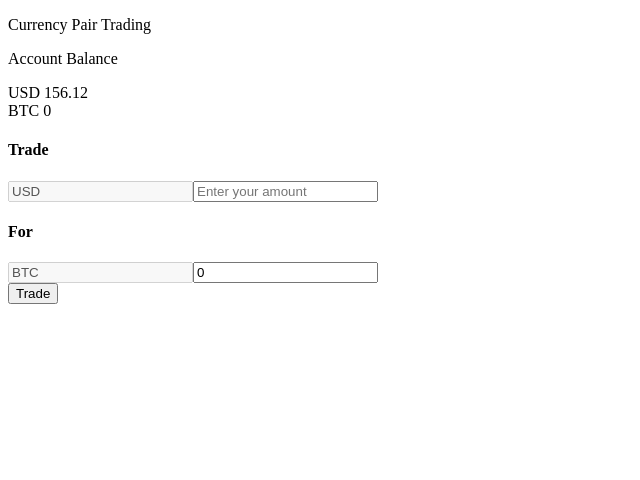
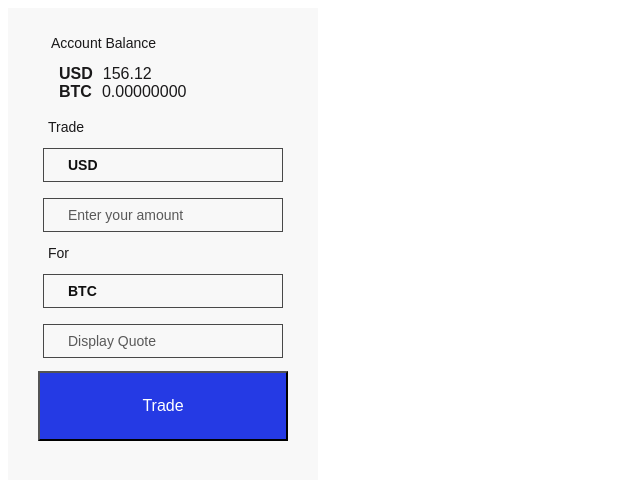
Before and after one commit to umakajan/currency-pair-trading, a React app: page / in a window 1280 px wide. Shown: the top 480 px of the page, without its empty margins (0-640 px from the left). Built offline with nearby package versions, Linux system fonts and the light colour scheme; no server answers.

Commit message:
add styles to app

```diff
--- a/src/components/App.jsx
+++ b/src/components/App.jsx
@@ -20,7 +20,7 @@ class App extends React.Component {
         [SYMBOL]: null,
       },
       amount: '',
-      quote: 0,
+      quote: '',
     };
 
     this.handleTradeInput = this.handleTradeInput.bind(this);
@@ -39,7 +39,7 @@ class App extends React.Component {
   getQuote(amount) {
     const { lastPrice } = this.state;
 
-    return lastPrice[config.symbol] && amount/lastPrice[config.symbol];
+    return lastPrice[config.symbol] && amount / lastPrice[config.symbol];
   }
 
 
@@ -64,7 +64,7 @@ class App extends React.Component {
 
     this.setState({
       amount: event.target.value,
-      quote: this.getQuote(event.target.value),
+      quote: event.target.value ? this.getQuote(event.target.value).toFixed(8) : '',
     });
 
   }
@@ -93,37 +93,50 @@ class App extends React.Component {
     const { accountBalance: { USD, BTC }, quote, amount } = this.state;
 
     return (
-      <div>
-        <p>Currency Pair Trading</p>
+      <div className="tradeWrapper">
+        <div className="accountBalance">
           <p>Account Balance</p>
-        <div>
-          <span>USD </span>
-          <span>{USD}</span>
+          <div className="accountBalance-currency">
+            <label htmlFor="currency-USD">USD
+              <span id="currency-USD">{USD}</span>
+            </label>
           </div>
-        <div>
-          <span>BTC </span>
-          <span>{BTC}</span>
+          <div className="accountBalance-currency">
+            <label htmlFor="currency-BTC">BTC
+              <span id="currency-BTC">{BTC.toFixed(8)}</span>
+            </label>
+          </div>
         </div>
 
-        <h4>Trade</h4>
+        <div className="tradeForm">
           <div>
-          <input value="USD" readOnly disabled />
+            <div>Trade</div>
+            <input className="tradeForm-currency" value="USD" readOnly disabled />
             <input
+              id="amount"
               value={amount}
               placeholder="Enter your amount"
               onChange={this.handleTradeInput}
             />
+
+            <div>For</div>
+            <input className="tradeForm-currency" value="BTC" readOnly disabled />
+            <input
+              id="quote"
+              value={quote || ''}
+              placeholder="Display Quote"
+              onChange={this.handleTradeInput}
+            />
           </div>
 
-        <h4>For</h4>
-        <div>
-          <input value="BTC" readOnly disabled />
-          <input value={quote} placeholder="Display Quote" />
+          <button
+            className="tradeForm-tradeButton"
+            onClick={this.handleTradeButton}
+          >
+            Trade
+          </button>
         </div>
-
-        <button onClick={this.handleTradeButton}>Trade</button>
       </div>
-
     )
   }
 }
--- a/src/index.jsx
+++ b/src/index.jsx
@@ -3,4 +3,6 @@ import ReactDOM from 'react-dom';
 
 import App from './components/App.jsx';
 
+import './styles.scss';
+
 ReactDOM.render(<App />, document.getElementById('app'));
--- /dev/null
+++ b/src/styles.scss
@@ -0,0 +1,63 @@
+.tradeWrapper {
+  font-family: sans-serif;
+  font-size: 14px;
+  color: #1a191a;
+  background-color: #f8f8f8;
+  width: 250px;
+  padding: 0px 30px 50px 30px;
+
+  .accountBalance {
+    padding: 13px;
+
+    &-currency {
+      display: table-row;
+    }
+
+    label {
+      font-weight: 600;
+      font-size: 16px;
+
+      padding: 0 8px;
+      display: table-cell;
+
+      span {
+        font-weight: normal;
+        padding-left: 10px;
+      }
+    }
+  }
+
+  .tradeForm {
+    div {
+      margin: 5px;
+    }
+
+    input {
+      border: 1px solid #484848;
+      background-color: #f8f8f8;
+      box-sizing: border-box;
+      width: 100%;
+      margin: 8px auto;
+      padding: 8px 24px;
+      font-size: 14px;
+      color: #101010;
+
+      &::placeholder {
+        color: #595959;
+      }
+    }
+
+    &-currency {
+      font-weight: 600;
+      font-size: 16px;
+    }
+
+    &-tradeButton {
+      background-color: #253ae4;
+      color: #FFFFFF;
+      width: 100%;
+      padding: 24px;
+      font-size: 16px;
+    }
+  }
+}
```
Lines whose indentation alone changed are shown as unchanged.
